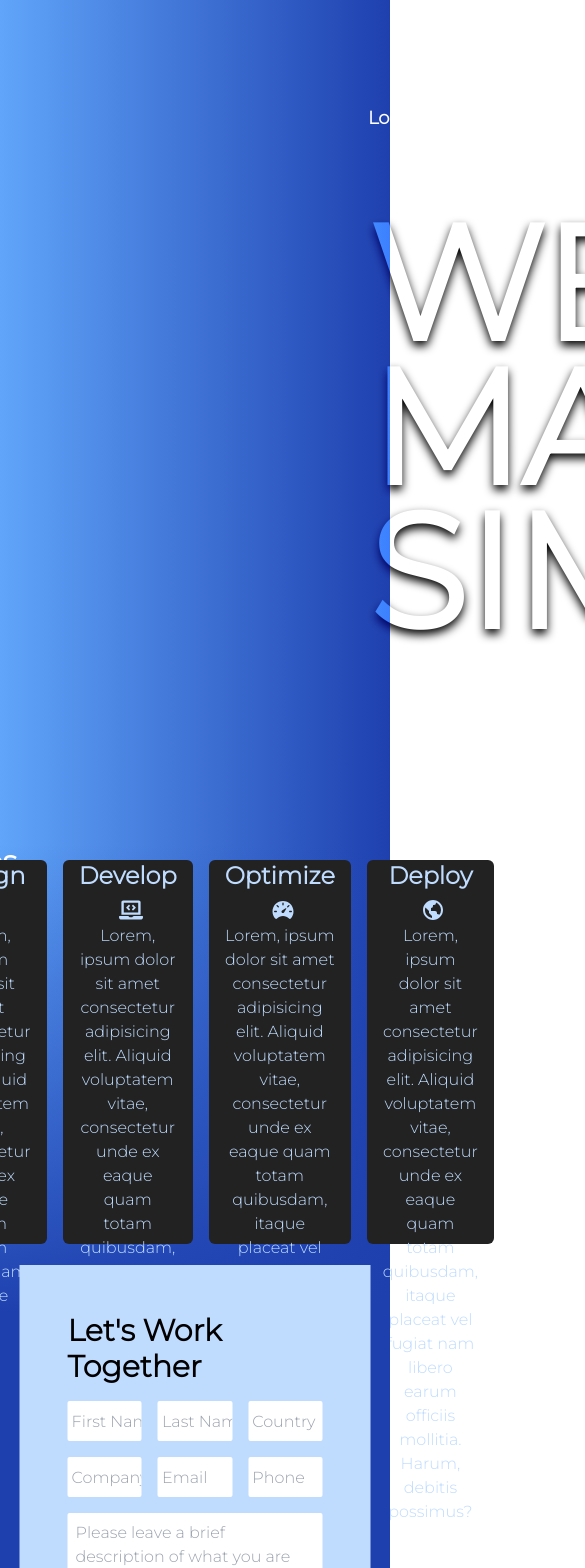
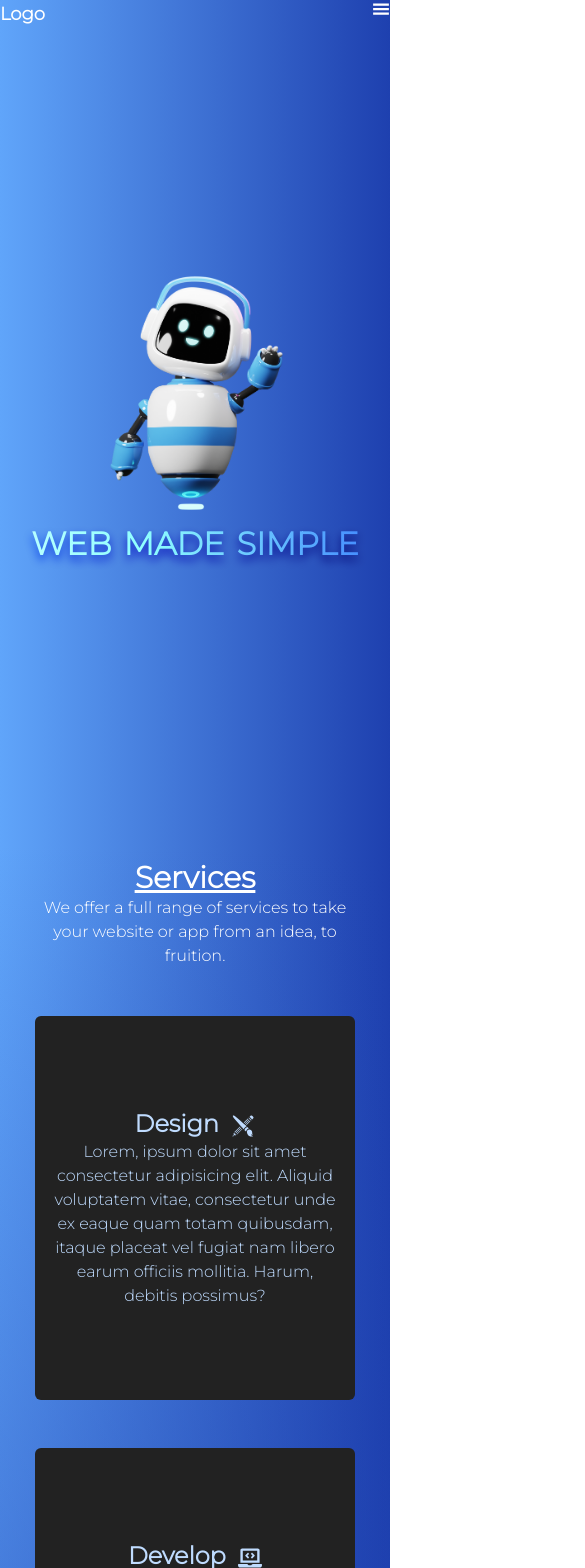
Before and after one commit to rwyattwalker/full-stack, a Next.js app: page / in a window 390 px wide. Shown: the top 1568 px of the page, 585 px wide, since content can reach past the window. Built offline with nearby package versions, Linux system fonts and the light colour scheme.

Commit message:
Responsive Updates

```diff
--- a/components/navbar.tsx
+++ b/components/navbar.tsx
@@ -1,8 +1,13 @@
 import Link from 'next/link'
 import React from 'react'
+import {GiHamburgerMenu} from "react-icons/gi"
 
-function Navbar() {
-  return (
+type propTypes = {
+  hamburger: boolean
+}
+
+function Navbar({hamburger}:propTypes) {
+  if(!hamburger)return(
     <div className='w-100  font-bold text-lg text-white bg-transparent flex justify-between -mb-8'>
       <div className='hover:cursor-pointer hover:underline my-auto'>Logo</div>
       <div className='flex gap-8'>
@@ -12,6 +17,12 @@ function Navbar() {
       </div>
     </div>
   )
+  else return(
+    <div className='w-100  font-bold text-lg text-white bg-transparent flex justify-between -mb-8'>
+      <div className='hover:cursor-pointer hover:underline my-auto'>Logo</div>
+      <GiHamburgerMenu />
+    </div>
+  )
 }
 
 export default Navbar
--- a/components/service.tsx
+++ b/components/service.tsx
@@ -8,7 +8,7 @@ import {BiWorld} from 'react-icons/bi'
   }
 function Service({name}:serviceProps) {
   return (
-    <div className='h-96 w-80 bg-[#222222] text-blue-200 flex flex-col my-4 text-center rounded-md'>
+    <div className='h-96 w-80 bg-[#222222] text-blue-200 flex flex-col my-4 text-center rounded-md mx-auto lg:mx-0'>
       <div className='my-auto mx-4 flex flex-col align-middle justify-center text-center'>
         <h1 className='font-semibold text-2xl'>{name} &nbsp;
           {name == "Design" &&
--- a/pages/api/hello.ts
+++ /dev/null
@@ -1,13 +0,0 @@
-// Next.js API route support: https://nextjs.org/docs/api-routes/introduction
-import type { NextApiRequest, NextApiResponse } from 'next'
-
-type Data = {
-  name: string
-}
-
-export default function handler(
-  req: NextApiRequest,
-  res: NextApiResponse<Data>
-) {
-  res.status(200).json({ name: 'John Doe' })
-}
--- a/pages/index.tsx
+++ b/pages/index.tsx
@@ -47,15 +47,15 @@ export default function Home() {
         <link rel="icon" href="/favicon.ico" />
       </Head>
       <main className="h-[100vh] flex ">
-        <div className='my-24 mx-[23rem] flex flex-col'>
-          <Navbar />
-          <div className='flex h-full'>
-            <div className='stroke flex flex-col my-auto main-title'>
+        <div className='xl:my-24 2xl:mx-[20rem] xl:mx-[12rem] lg:mx-[10rem] md:my-20 md:mx-[2rem] flex flex-col'>
+          <Navbar hamburger={true}/>
+          <div className='flex flex-col-reverse  md:flex-row h-full justify-center'>
+            <div className='flex gap-3 md:flex-col lg:my-auto main-title justify-center'>
               <div>WEB</div>
               <div>MADE</div>
               <div>SIMPLE</div>
             </div>
-            <div className="my-auto w-1/3 ml-auto">
+            <div className="md:my-auto w-1/2 md:w-1/3 mx-auto md:mr-0">
               <Image
                 className=""
                 src="/robot.png"
@@ -70,8 +70,8 @@ export default function Home() {
       </main>
       <section className='min-h-[50vh] h-fit bg-gradient-to-b from-transparent to-blue-800 flex flex-col'>
 
-        <div className=' h-fit my-auto mx-44 flex gap-4 justify-center text-white'>
-        <div className='flex flex-col w-1/5 justify-center text-left'>
+        <div className=' h-fit my-auto mx-a lg:mx-44 flex flex-col lg:flex-row gap-4 justify-center text-white'>
+        <div className='w-80 flex flex-col my-4 text-center rounded-md mx-auto lg:mx-0'>
           <h1 className="font-bold text-3xl underline">Services</h1>
           <p>We offer a full range of services to take your website or app from an idea, to fruition.
           </p>
@@ -82,8 +82,8 @@ export default function Home() {
           <Service name={"Deploy"} />
         </div>
       </section>
-      <section className='h-[60vh] bg-blue-800 relative'>
-        <div className=' bg-blue-200 absolute top-[50%] translate-y-[-50%] left-[50%] translate-x-[-50%] w-[90%] lg:w-[60%]'>
+      <section className='h-fit bg-blue-800 flex justify-center'>
+        <div className=' bg-blue-200 w-[80%] lg:w-[60%] h-fit my-5'>
           <form className='flex flex-col m-12 gap-4' onSubmit={handleSubmit}>
           {formRes && formRes.success == true &&
             <div className='h-[391px] flex'>
@@ -107,18 +107,18 @@ export default function Home() {
           {formRes == null &&
           <>
             <h1 className='font-bold text-3xl'>Let&apos;s Work Together</h1>
-            <div className='flex gap-4'>
-              <input type="text" id="fname" onChange={(e)=>handleChange(e,"fname")} name="fname" placeholder=" First Name" className="w-1/3 h-10 rounded-sm"/>
-              <input type="text" id="lname" onChange={(e)=>handleChange(e,"lname")} name="lname" placeholder=" Last Name" className="w-1/3 h-10 rounded-sm"/>
-              <input type="text" id="country" onChange={(e)=>handleChange(e,"country")} name="country" placeholder=" Country" className="w-1/3 h-10 rounded-sm"/>
+            <div className='flex flex-col lg:flex-row gap-4'>
+              <input type="text" id="fname" onChange={(e)=>handleChange(e,"fname")} name="fname" placeholder=" First Name" className="lg:w-1/3 h-10 rounded-sm"/>
+              <input type="text" id="lname" onChange={(e)=>handleChange(e,"lname")} name="lname" placeholder=" Last Name" className="lg:w-1/3 h-10 rounded-sm"/>
+              <input type="text" id="country" onChange={(e)=>handleChange(e,"country")} name="country" placeholder=" Country" className="lg:w-1/3 h-10 rounded-sm"/>
             </div>
-            <div className='flex gap-4'>
-              <input type="text" id="cname" onChange={(e)=>handleChange(e,"cname")} name="cname" placeholder=" Company Name" className="w-1/3  h-10 rounded-sm"/>
-              <input type="text" id="email" onChange={(e)=>handleChange(e,"email")} name="email" placeholder=" Email" className="w-1/3 h-10 rounded-sm"/>
-              <input type="text" id="phone" onChange={(e)=>handleChange(e,"phone")} name="phone" placeholder=" Phone" className="w-1/3 h-10 rounded-sm"/>
+            <div className='flex flex-col lg:flex-row gap-4'>
+              <input type="text" id="cname" onChange={(e)=>handleChange(e,"cname")} name="cname" placeholder=" Company Name" className="lg:w-1/3  h-10 rounded-sm"/>
+              <input type="text" id="email" onChange={(e)=>handleChange(e,"email")} name="email" placeholder=" Email" className="lg:w-1/3 h-10 rounded-sm"/>
+              <input type="text" id="phone" onChange={(e)=>handleChange(e,"phone")} name="phone" placeholder=" Phone" className="lg:w-1/3 h-10 rounded-sm"/>
             </div>
 
-            <textarea rows={6} cols={3} id="message" onChange={(e)=>handleChange(e,"message")} name="message" className='rounded-sm p-2' placeholder="Please leave a brief description of what you are looking to create, we will be in touch within 24 hours via your preferred contact method." />
+            <textarea rows={6} cols={3} id="message" onChange={(e)=>handleChange(e,"message")} name="message" className='rounded-sm p-2' placeholder="Message" />
             <div className='flex'>
               Preferred Contact Method:&nbsp;
               <input type="radio" id="via_email" onChange={(e)=>handleChange(e,"preferredContact")} value="email" name="fav_contact" />
@@ -126,7 +126,7 @@ export default function Home() {
               <input type="radio" id="via_phone" onChange={(e)=>handleChange(e,"preferredContact")} value="phone" name="fav_contact" />
               <label htmlFor="via_phone" className='mx-1'>Phone</label>
             </div>
-            <button type="submit" className='py-2 px-4 bg-blue-700 w-44 text-white font-bold rounded-sm'>Submit</button>
+            <button type="submit" className='py-2 px-4 bg-blue-700 lg:w-44 text-white font-bold rounded-sm'>Submit</button>
             </>
           }
 
--- a/styles/globals.css
+++ b/styles/globals.css
@@ -16,3 +16,29 @@ html{
   line-height: 0.9em;
   text-align: left;
 }
+@media  screen and (max-width:1800px) {
+  .main-title{
+    font-size:8em;
+    line-height: 0.9em;
+  }
+}
+@media  screen and (max-width:1500px) {
+  .main-title{
+    font-size:7em;
+    line-height: 0.9em;
+  }
+}
+@media  screen and (max-width:767px) {
+  .main-title{
+    text-align: center;
+    font-size:3em;
+    line-height: normal;
+  }
+}
+@media  screen and (max-width:500px) {
+  .main-title{
+    text-align: center;
+    font-size:2em;
+    line-height: normal;
+  }
+}
```
